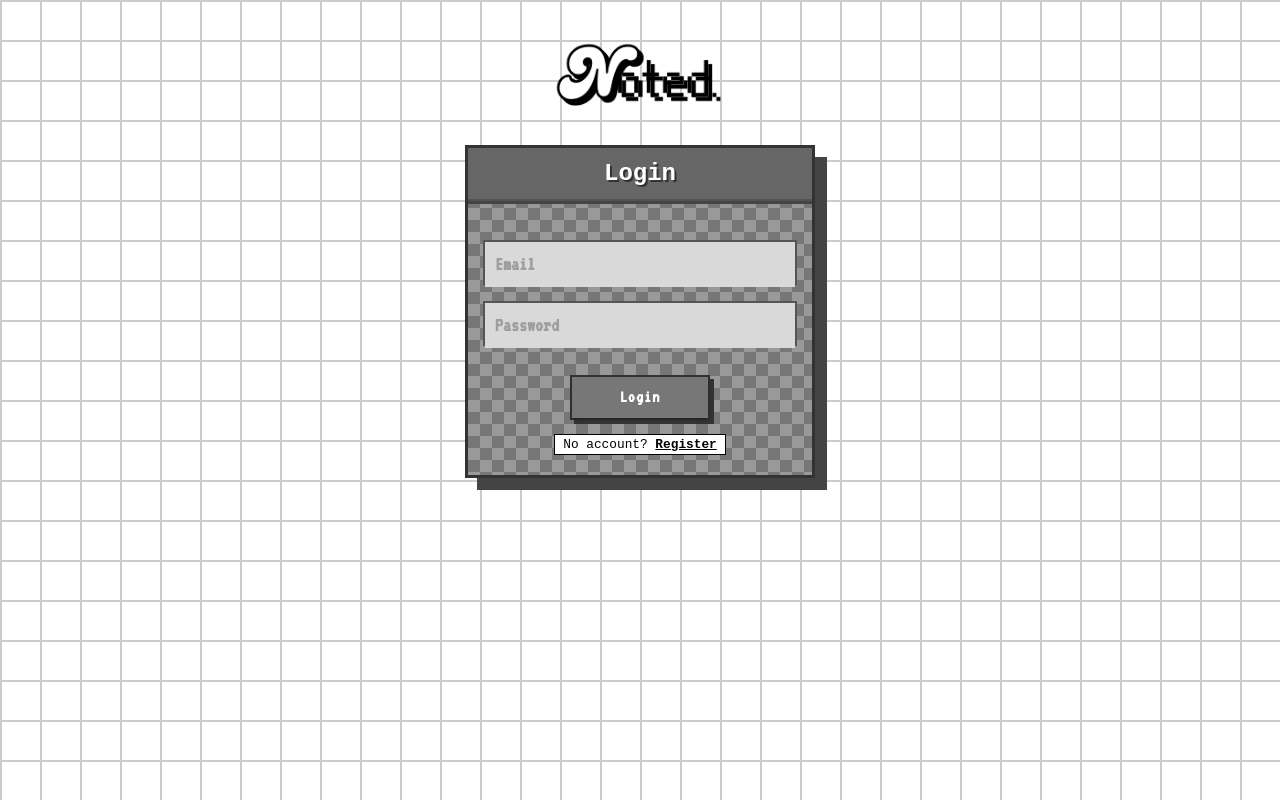
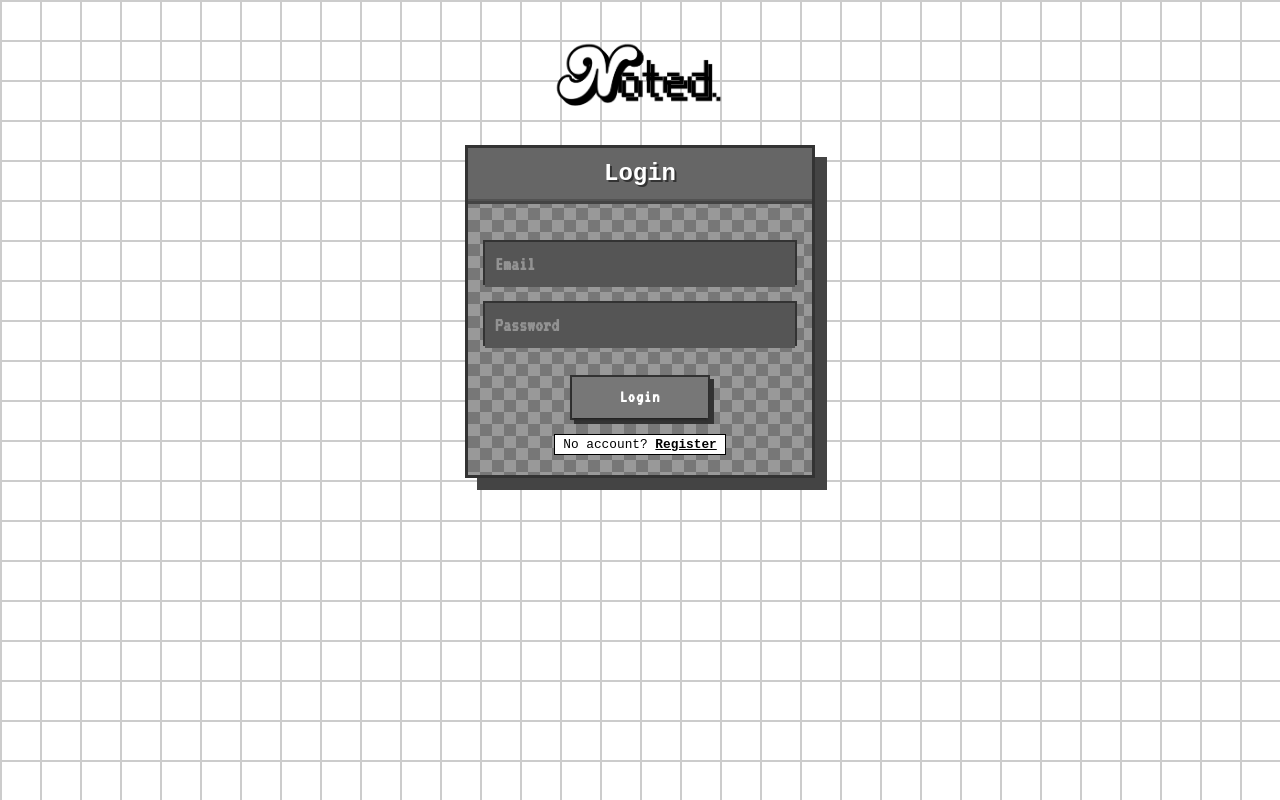
Before and after one commit to pasitgut/mobileweb-project, a React (Vite) app: page /login in a window 1280 px wide. Built offline with nearby package versions, Linux system fonts and the light colour scheme; no server answers; a web font is replaced by a local one.

Commit message:
style: update auth input fields with gray background and white text

```diff
--- a/src/pages/Auth.css
+++ b/src/pages/Auth.css
@@ -99,12 +99,14 @@
 
 /* ปรับแต่ง IonInput ให้แบนราบ (Flat) */
 .retro-input {
-    --background: #d9d9d9;
-    /* สีเทาอ่อนเรียบๆ */
+    --background: #555;
+    /* Dark gray background */
     --padding-start: 10px;
-    --placeholder-color: #777;
-    --color: #333;
-    border: 2px solid #555;
+    --placeholder-color: #bbb;
+    /* Light gray placeholder */
+    --color: #fff;
+    /* White text color */
+    border: 2px solid #333;
     font-weight: bold;
     height: 45px;
     --border-radius: 0px;
```
